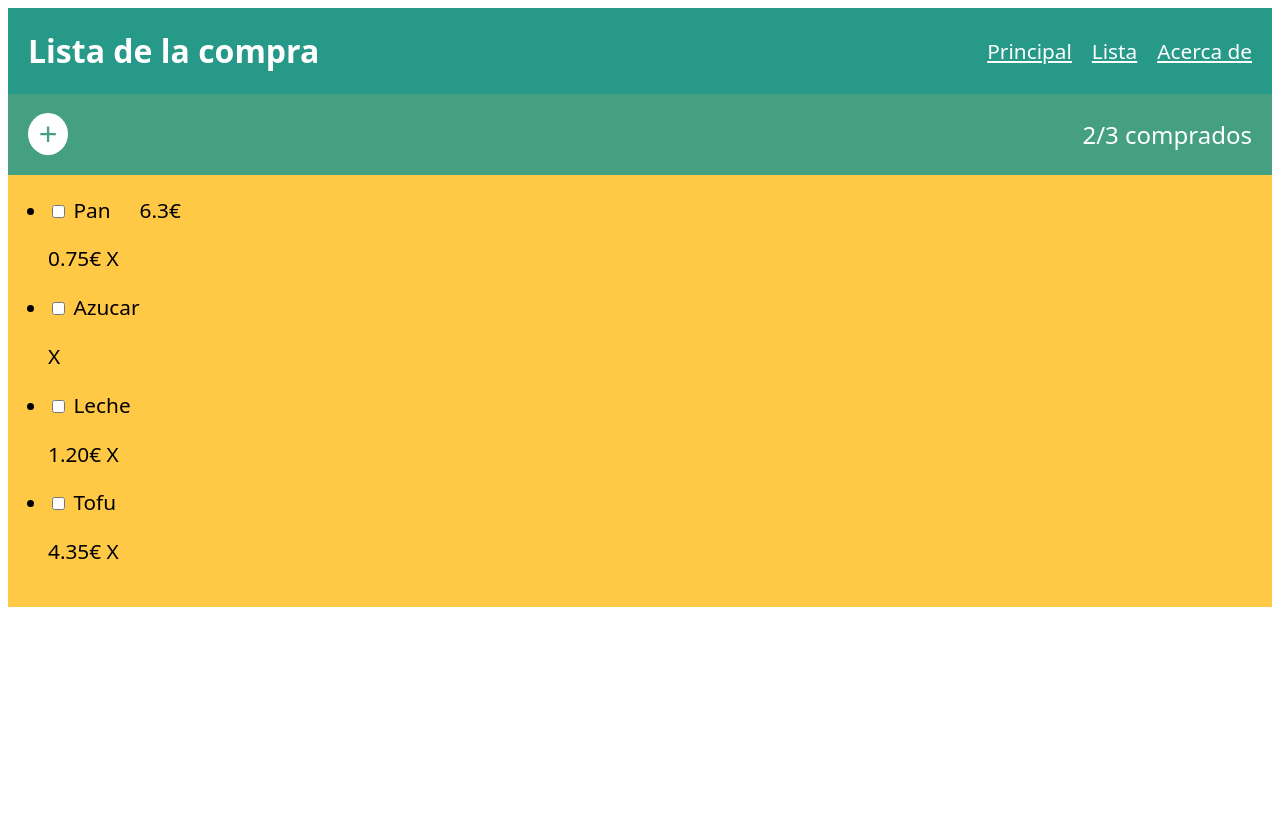
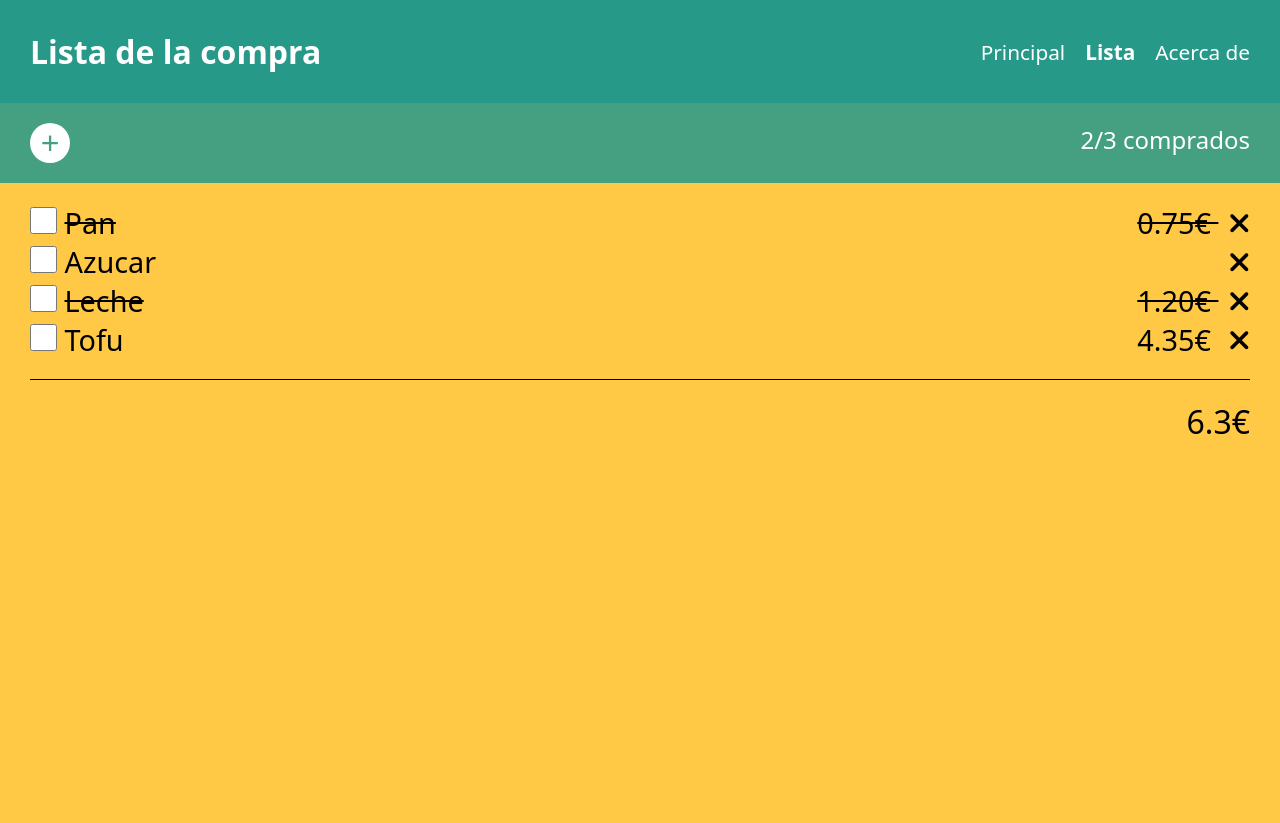
Before and after one commit to Mibarfu/202209-w1ch3-miguel-angel, a plain HTML site: page index.html in a window 1280 px wide. Before the commit the page ends 800 px from the top, so only its background shows below. Drawn offline with Linux system fonts and the light colour scheme.

Commit message:
Finalize index.htm and index.css

```diff
--- a/index.html
+++ b/index.html
@@ -5,63 +5,77 @@
     <meta name="viewport" content="width=device-width, initial-scale=1.0" />
     <title>Lista de la compra Online</title>
     <link rel="stylesheet" href="/styles/index.css" />
+    <script
+      src="https://kit.fontawesome.com/dc7bdc40cf.js"
+      crossorigin="anonymous"
+    ></script>
   </head>
   <body>
     <header>
       <h1>Lista de la compra</h1>
+      <nav>
         <ul>
           <li class="menu">
             <a href="#principal">Principal</a>
           </li>
           <li class="menu">
-          <a href="#list">Lista</a>
+            <a class="selected" href="#list">Lista</a>
           </li>
           <li class="menu">
             <a href="#about">Acerca de</a>
           </li>
         </ul>
+      </nav>
     </header>
-    <main>
-      <section class="add-zone">
+    <aside class="add-zone">
       <button>+</button>
       <p><span class="aggregates">2/3</span> comprados</p>
-      </section>
+    </aside>
+    <main>
       <section class="shopping-list">
         <ul class="articles">
-          <li class="article">
+          <li class="product">
             <label>
-              <input type="checkbox" id="article-check-1" />
-              <span class="article-name">Pan</span>
+              <input type="checkbox" id="product-check-1" />
+              <span class="product-name bought-product">Pan</span>
             </label>
             <div class="price-remove">
-              <p class="price">0.75€ <span class="remove">X</span></p>
+              <p class="price bought-product">
+                0.75€ <span class="fa-sharp fa-solid fa-xmark"></span>
+              </p>
             </div>
           </li>
-          <li class="article">
+          <li class="product">
             <label>
-              <input type="checkbox" id="article-check-2" />
-              <span class="article-name">Azucar</span>
+              <input type="checkbox" id="product-check-2" />
+              <span class="product-name">Azucar</span>
             </label>
             <div class="price-remove">
-              <p class="price"><span class="remove">X</span></p>
+              <p class="price">
+                <span class="fa-sharp fa-solid fa-xmark"></span>
+              </p>
             </div>
           </li>
-          <li class="article">
+          <li class="product">
             <label>
-              <input type="checkbox" id="article-check-3" />
-              <span class="article-name">Leche</span>
+              <input type="checkbox" id="product-check-3" />
+              <span class="product-name bought-product">Leche</span>
             </label>
             <div class="price-remove">
-              <p class="price">1.20€ <span class="remove">X</span></p>
+              <p class="price bought-product">
+                1.20€ <span class="fa-sharp fa-solid fa-xmark"></span>
+              </p>
             </div>
           </li>
-          <li class="article">
+          <li class="product">
             <label>
-              <input type="checkbox" id="article-check-4" />
-              <span class="article-name">Tofu</span>
+              <input type="checkbox" id="product-check-4" />
+              <span class="product-name">Tofu</span>
             </label>
             <div class="price-remove">
-              <p class="price">4.35€ <span class="remove">X</span></p>
+              <p class="price">
+                4.35€ <span class="fa-sharp fa-solid fa-xmark"></span>
+              </p>
             </div>
           </li>
         </ul>
--- a/styles/index.css
+++ b/styles/index.css
@@ -1,13 +1,18 @@
+* {
+  margin: 0;
+  padding: 0;
+}
+
 html {
-  margin: 0;
   font-family: system-ui, -apple-system, "Segoe UI", Roboto, Helvetica, Arial,
     sans-serif, "Apple Color Emoji", "Segoe UI Emoji";
 }
 
 main {
   display: flex;
-  min-width: 600px;
   flex-direction: column;
+  background-color: #ffc845;
+  height: 80vh;
 }
 
 header {
@@ -15,15 +20,16 @@ header {
   background-color: #279989;
   color: white;
   justify-content: space-between;
-  padding: 0 20px;
+  align-items: center;
+  flex-wrap: wrap;
+  padding: 30px;
 }
 
 header ul {
   display: flex;
-  align-items: center;
   list-style: none;
-  text-decoration: none;
   font-size: 1.3rem;
+  text-align: center;
 }
 
 header ul a {
@@ -31,9 +37,10 @@ header ul a {
   cursor: pointer;
   color: white;
   list-style: none;
+  text-decoration: none;
 }
 
-header ul a:hover {
+header ul a.selected {
   font-weight: bold;
 }
 
@@ -42,11 +49,13 @@ header ul a:hover {
   background-color: #44a080;
   justify-content: space-between;
   color: white;
-  padding: 0 20px;
+  padding: 20px 30px;
 }
+
 .add-zone p {
   font-size: 1.5rem;
 }
+
 .add-zone button {
   font-size: 2rem;
   color: #44a080;
@@ -63,6 +72,36 @@ header ul a:hover {
 
 .shopping-list {
   display: flex;
-  background-color: #ffc845;
-  font-size: 1.3rem;
+  flex-direction: column;
+  padding: 20px 30px;
 }
+
+.shopping-list ul {
+  padding-bottom: 20px;
+  margin-bottom: 20px;
+  border-bottom: 1px solid black;
+  font-size: 1.8rem;
+}
+
+.product {
+  display: flex;
+  justify-content: space-between;
+}
+
+.bought-product {
+  text-decoration: line-through;
+}
+
+.total-price {
+  align-self: flex-end;
+  font-size: 2rem;
+}
+
+.price > span {
+  margin-left: 10px;
+}
+
+.product input[type="checkbox"] {
+  width: 27px;
+  height: 27px;
+}
```
Lines whose indentation alone changed are shown as unchanged.
